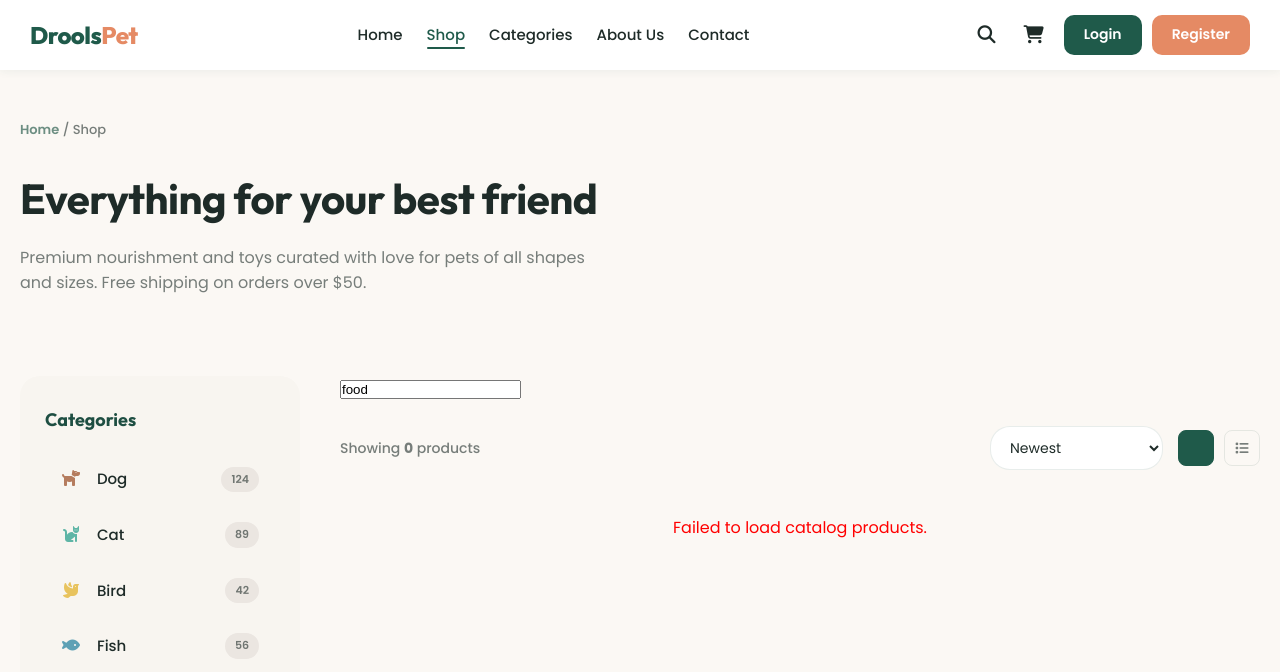
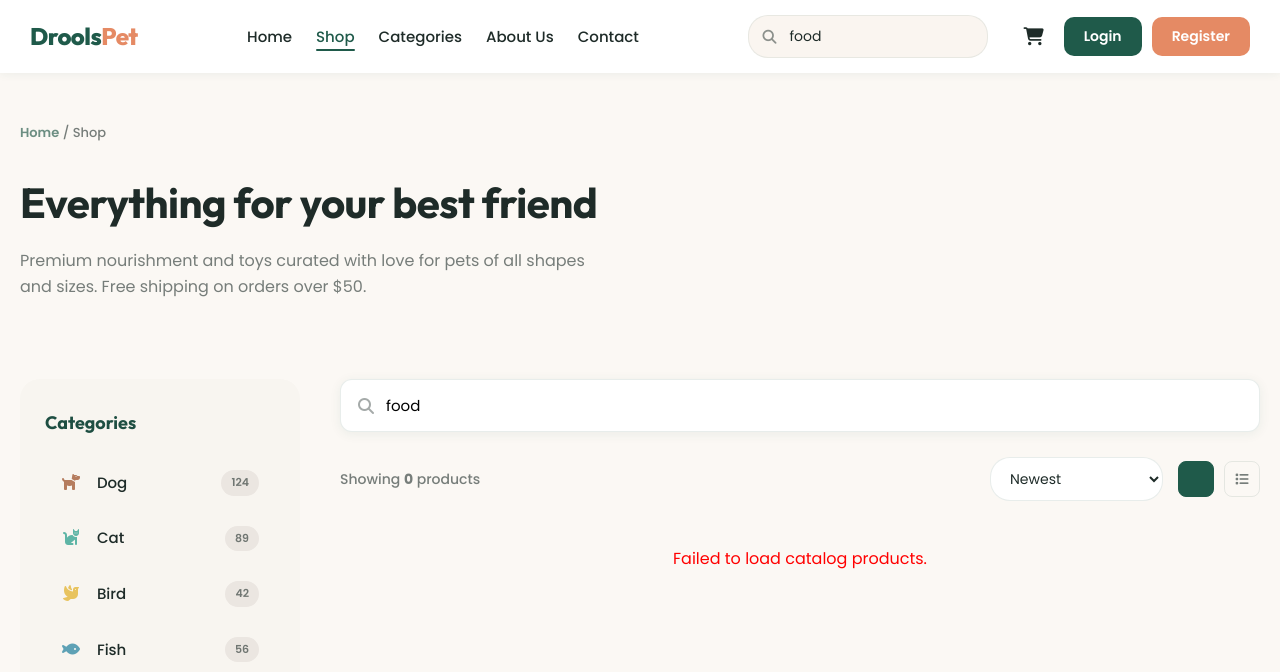
Before and after one commit to Subin-coder/DroolsPet, a PHP site: page /shop.html?search=food in a window 1280 px wide. Shown: the top 672 px of the page. Run offline with PHP 8.4, Linux system fonts and the light colour scheme.

Commit message:
admin dashboard, searchbar fix

```diff
--- a/frontend/app.js
+++ b/frontend/app.js
@@ -193,6 +193,13 @@ class APIService {
     }
 
     static async addToCart(product_id, quantity = 1) {
+        const user = this.getCurrentUser();
+        if (user && (user.role === 'admin' || user.user_type === 'admin' || user.is_admin == 1)) {
+            return {
+                status: 403,
+                data: { error: 'Admins have view-only access and cannot purchase or add items to cart.' }
+            };
+        }
         return this.request('/cart', 'POST', { product_id, quantity });
     }
 
--- a/frontend/checkout.html
+++ b/frontend/checkout.html
@@ -112,6 +112,11 @@
         }
 
         const user = APIService.getCurrentUser();
+        const isAdmin = user && (user.role === 'admin' || user.user_type === 'admin' || user.is_admin == 1);
+        if (isAdmin) {
+            alert('Admins have view-only access and cannot purchase or access the checkout page.');
+            window.location.href = 'index.html';
+        }
 
         // Pre-fill user information
         if (user) {
--- a/frontend/shop.html
+++ b/frontend/shop.html
@@ -21,7 +21,10 @@
                 <li><a href="contact.html">Contact</a></li>
             </ul>
             <div class="nav-right">
-                <button class="icon-btn" onclick="document.getElementById('searchInput').focus();" title="Search Catalog"><i class="fa-solid fa-magnifying-glass"></i></button>
+                <form class="nav-search-form">
+                    <i class="fa-solid fa-magnifying-glass nav-search-icon"></i>
+                    <input type="text" class="nav-search-input" placeholder="Search for treats, toys...">
+                </form>
                 <a href="cart.html" class="icon-btn cart-icon" title="Shopping Cart">
                     <i class="fa-solid fa-cart-shopping"></i><span class="cart-count"></span>
                 </a>
@@ -99,7 +102,8 @@
                 <!-- Product Catalog List -->
                 <main class="catalog-content">
                     <!-- Search Input inside Shop Layout -->
-                    <div class="search-bar-container" style="max-width: 100%; margin-bottom: 25px;">
+                    <div class="search-bar-container">
+                        <i class="fa-solid fa-magnifying-glass search-bar-icon"></i>
                         <input type="text" id="searchInput" class="search-input" placeholder="Search catalog for pet items...">
                     </div>
 
@@ -701,8 +705,23 @@
             const preSearch = urlParams.get('search');
             if (preSearch) {
                 document.getElementById('searchInput').value = preSearch;
+                const headerSearchInput = document.querySelector('.nav-search-input');
+                if (headerSearchInput) headerSearchInput.value = preSearch;
             }
             loadCatalog();
+
+            // Bind header search to filter dynamically if on shop page
+            const headerSearchForm = document.querySelector('.nav-search-form');
+            const headerSearchInput = document.querySelector('.nav-search-input');
+            if (headerSearchForm) {
+                headerSearchForm.addEventListener('submit', (e) => e.preventDefault());
+            }
+            if (headerSearchInput) {
+                headerSearchInput.addEventListener('input', (e) => {
+                    document.getElementById('searchInput').value = e.target.value;
+                    applyFilters();
+                });
+            }
         });
     </script>
 </body>
--- a/frontend/styles.css
+++ b/frontend/styles.css
@@ -2261,3 +2261,83 @@ table td img {
         gap: 15px;
     }
 }
+
+/* =========================
+   SEARCH BAR STYLING
+   ========================= */
+
+/* Header Search Form */
+.nav-search-form {
+    position: relative;
+    display: flex;
+    align-items: center;
+    width: 240px;
+    margin-right: 15px;
+}
+
+.nav-search-input {
+    width: 100%;
+    padding: 10px 16px 10px 40px;
+    border-radius: 20px;
+    border: none;
+    background-color: #FAF5F0;
+    font-size: 14px;
+    color: var(--text-main);
+    outline: none;
+    font-family: 'Poppins', sans-serif;
+    transition: all 0.3s ease;
+    border: 1px solid rgba(30, 78, 66, 0.08);
+}
+
+.nav-search-input::placeholder {
+    color: rgba(30, 43, 40, 0.4);
+}
+
+.nav-search-input:focus {
+    background-color: var(--white);
+    border-color: var(--dp-green);
+    box-shadow: 0 0 0 3px rgba(31, 90, 74, 0.1);
+}
+
+.nav-search-icon {
+    position: absolute;
+    left: 14px;
+    color: rgba(30, 43, 40, 0.5);
+    font-size: 14px;
+    pointer-events: none;
+}
+
+/* Shop Page Content Search Bar */
+.search-bar-container {
+    position: relative;
+    max-width: 100%;
+    margin-bottom: 25px;
+    display: flex;
+    align-items: center;
+}
+
+.search-input {
+    width: 100%;
+    padding: 14px 20px 14px 45px;
+    border-radius: 12px;
+    border: 1px solid rgba(30, 78, 66, 0.1);
+    background-color: var(--white);
+    font-size: 15px;
+    outline: none;
+    font-family: 'Poppins', sans-serif;
+    transition: all 0.3s ease;
+    box-shadow: var(--card-shadow);
+}
+
+.search-input:focus {
+    border-color: var(--dp-green);
+    box-shadow: 0 0 0 4px rgba(31, 90, 74, 0.1);
+}
+
+.search-bar-icon {
+    position: absolute;
+    left: 18px;
+    color: rgba(30, 43, 40, 0.4);
+    font-size: 16px;
+    pointer-events: none;
+}
```
Also changed, not shown: frontend/cart.html (+7 -0 lines), frontend/index.html (+13 -24 lines).
